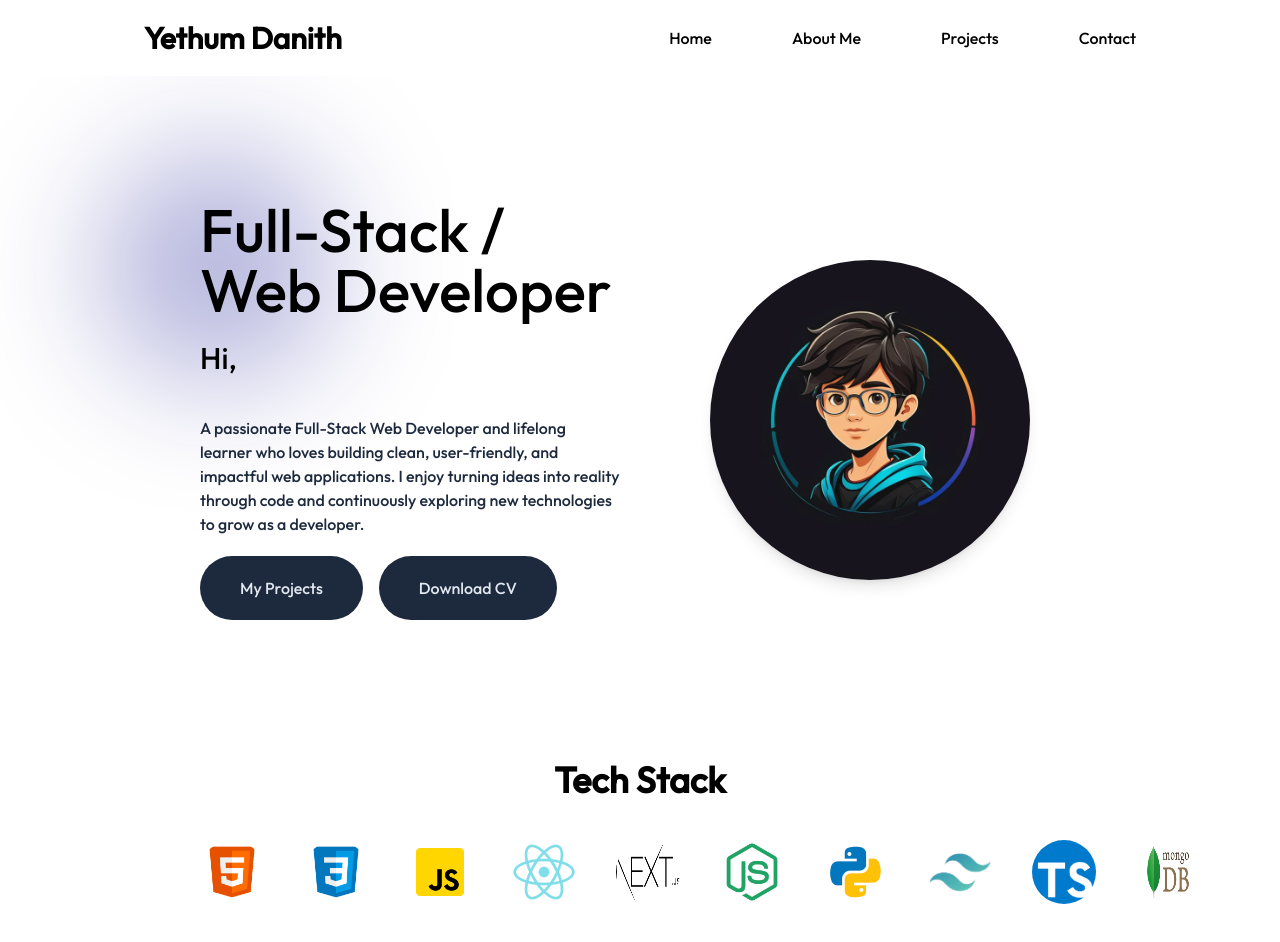
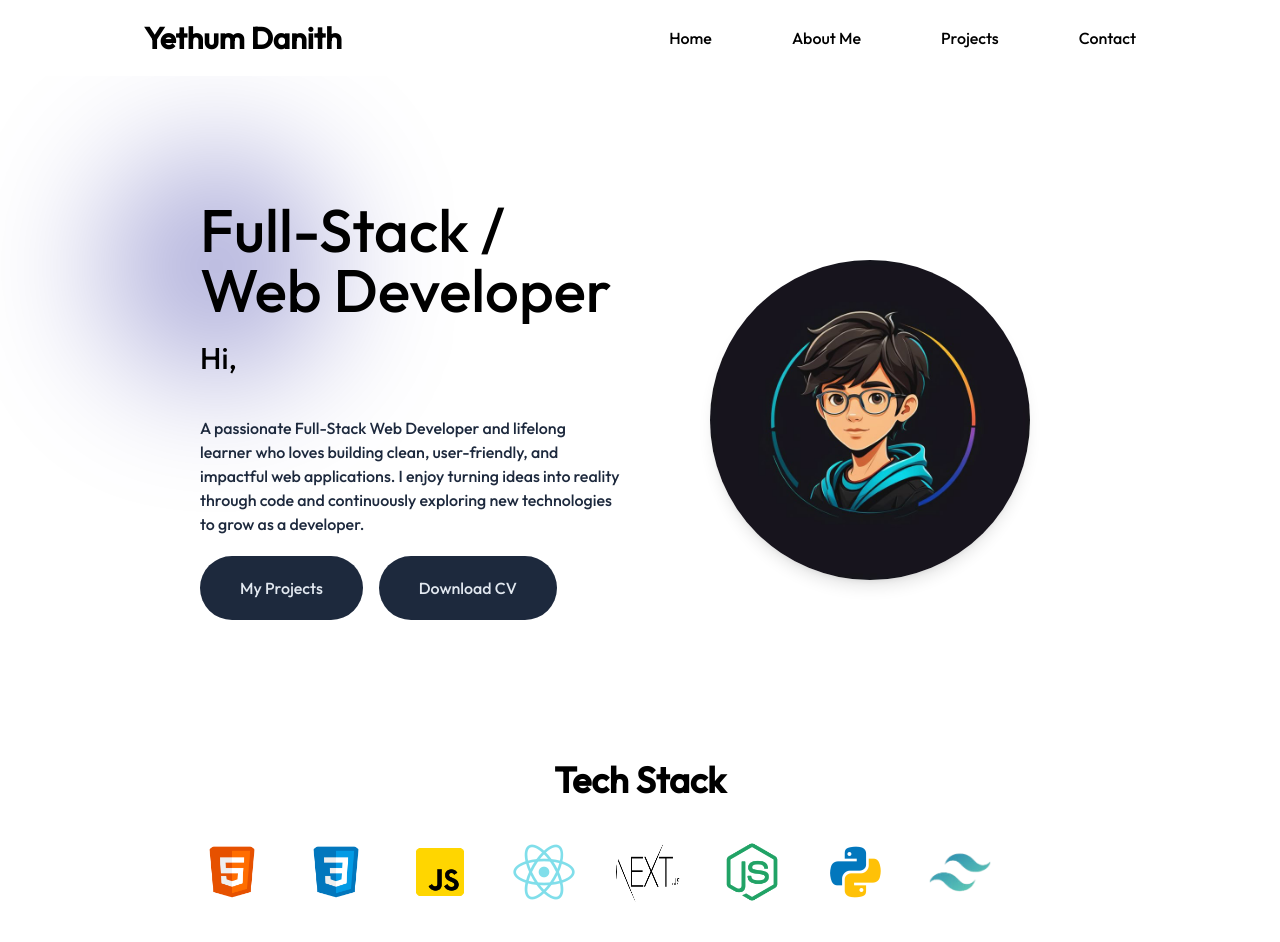
Before and after one commit to danith11/portfiloYD, a React (Vite) app: page / in a window 1280 px wide. Shown: the top 942 px of the page. Built offline with nearby package versions, Linux system fonts and the light colour scheme.

Commit message:
Tech Stack Flex Upgraded

```diff
--- a/src/components/TechStack.jsx
+++ b/src/components/TechStack.jsx
@@ -18,7 +18,7 @@ const TechStack = () => {
     <div className="px-50 mt-30">
       <div className="flex flex-col justify-center items-center">
         <p className="font-bold text-4xl ">Tech Stack</p>
-        <div className="flex gap-10 mt-10">
+        <div className="flex flex-wrap  gap-10 mt-10">
           {images.map((item, index) => (
             <img
               key={index}
```
